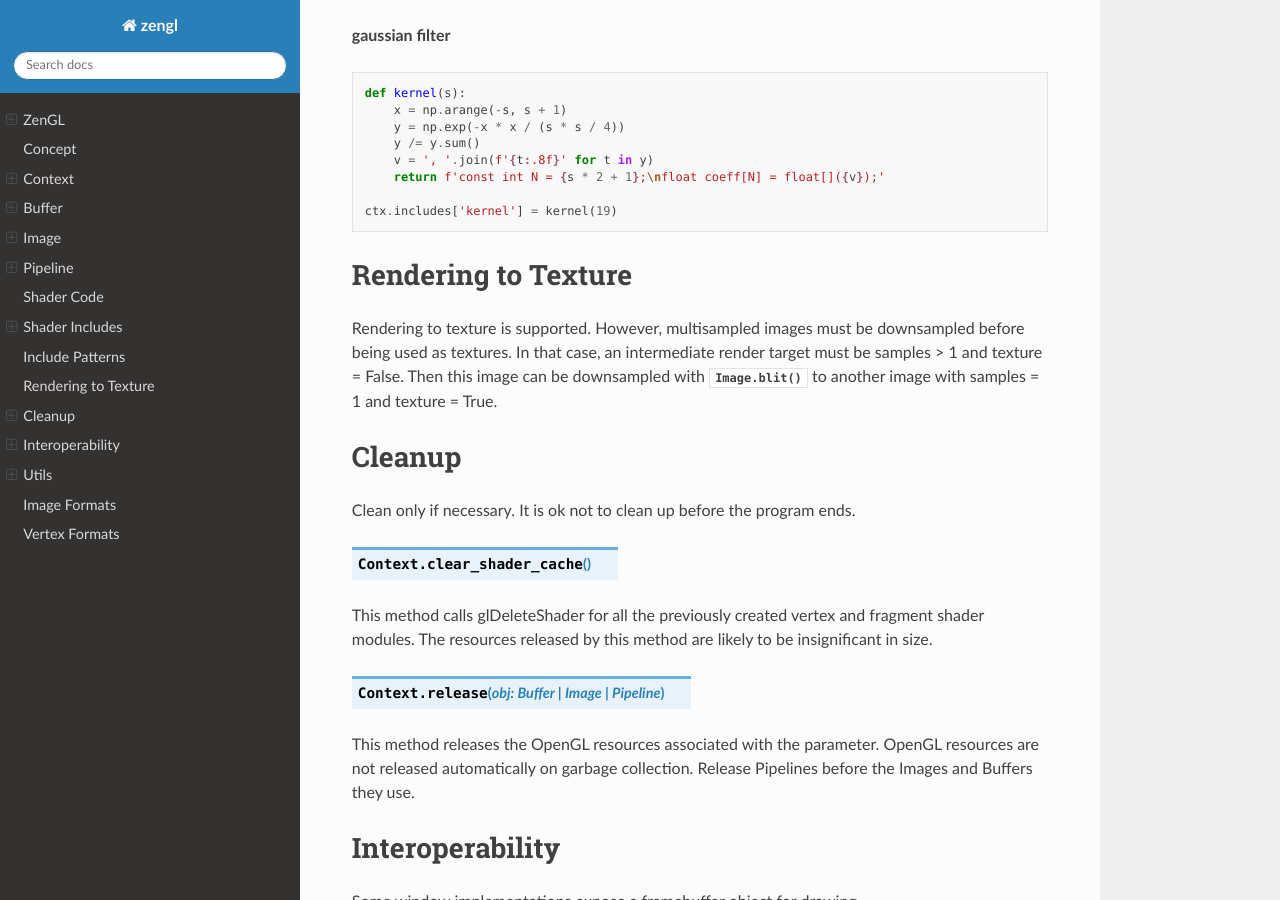
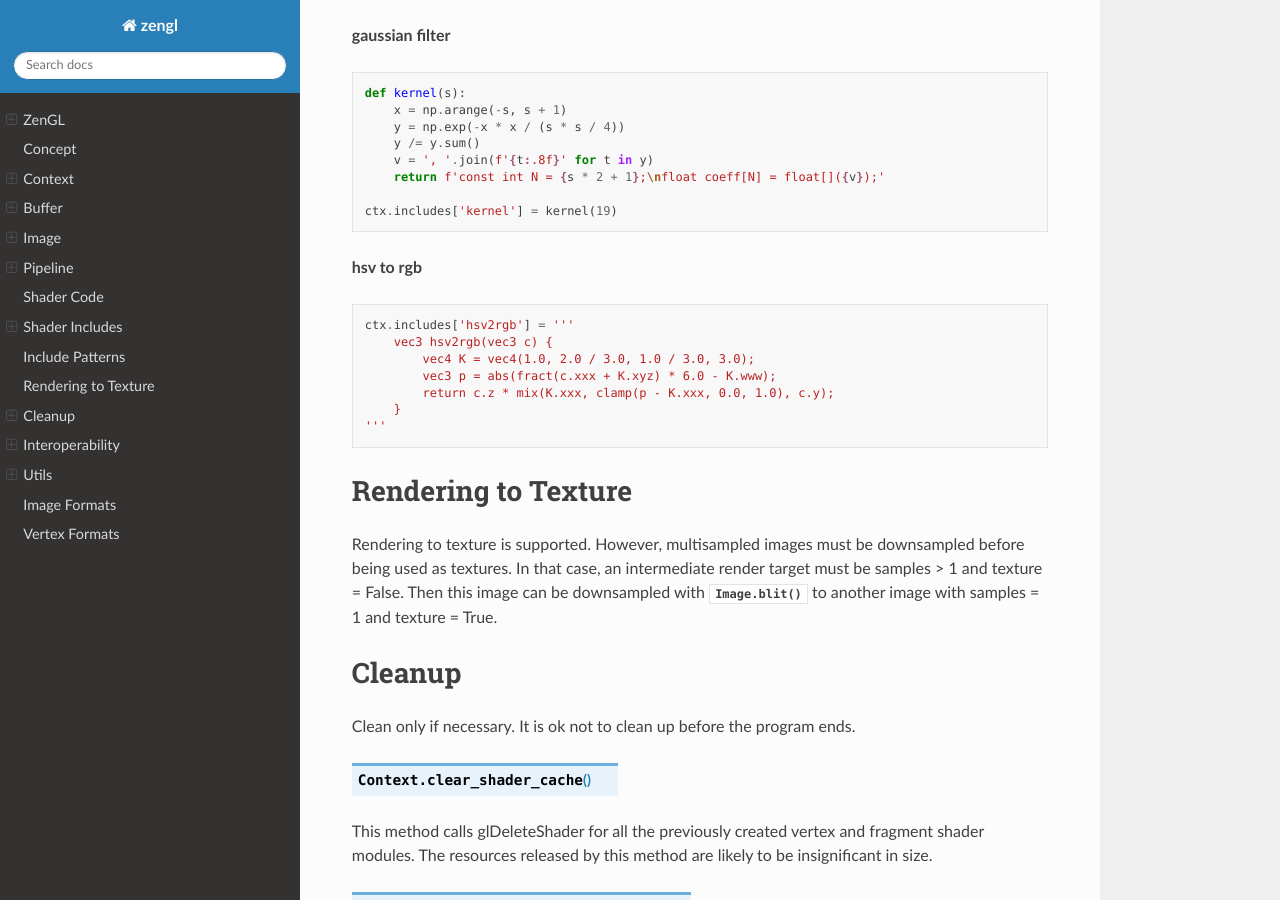
Before and after one commit to szabolcsdombi/zengl, a Sphinx documentation site: the page built from docs/index.rst, in a window 1280 px wide and 900 px high, scrolled down 11992 px. Built offline with Sphinx 7.4.7 and the Read the Docs theme 2.0.0, drawn with Linux system fonts in a browser that asks for light colours.

Commit message:
hsv2rgb include sample

```diff
--- a/docs/index.rst
+++ b/docs/index.rst
@@ -512,6 +512,18 @@ Include Patterns
 
     ctx.includes['kernel'] = kernel(19)
 
+**hsv to rgb**
+
+.. code-block::
+
+    ctx.includes['hsv2rgb'] = '''
+        vec3 hsv2rgb(vec3 c) {
+            vec4 K = vec4(1.0, 2.0 / 3.0, 1.0 / 3.0, 3.0);
+            vec3 p = abs(fract(c.xxx + K.xyz) * 6.0 - K.www);
+            return c.z * mix(K.xxx, clamp(p - K.xxx, 0.0, 1.0), c.y);
+        }
+    '''
+
 Rendering to Texture
 --------------------
 
```
